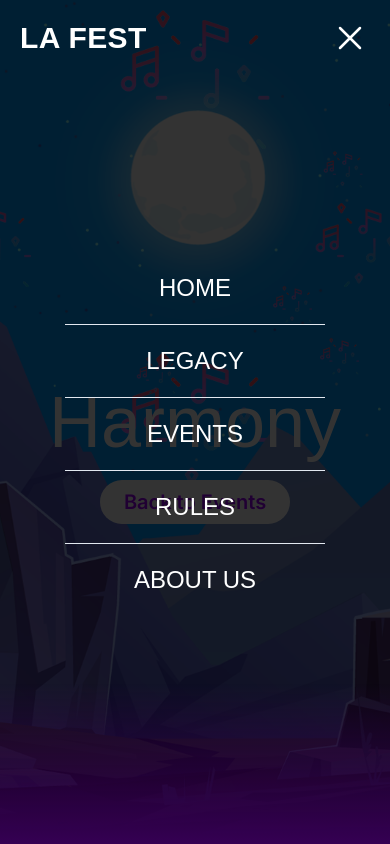
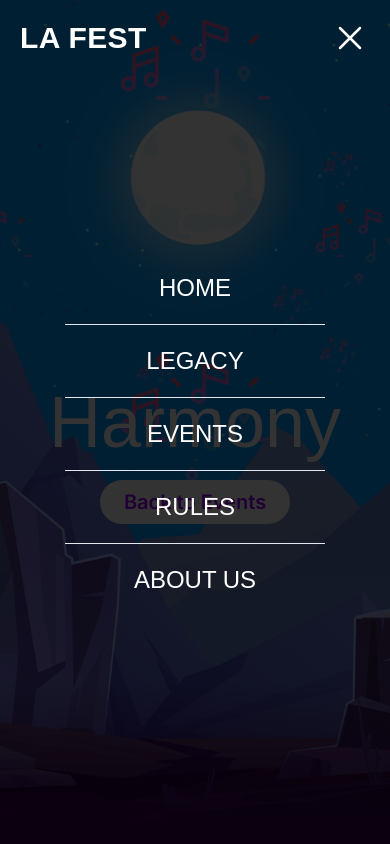
Before and after one commit to TheChilledBuffalo/lafest-2022, a Next.js app: page /events/harmony in a window 390 px wide. Both pictures are taken after a click on the button 350 px from the left and 38 px from the top of the page. Shown: the top 844 px of the page. Built offline with nearby package versions, Linux system fonts and the light colour scheme; a web font is replaced by a local one.

Commit message:
fix: z-index errors

```diff
--- a/app/(pages)/events/harmony/page.tsx
+++ b/app/(pages)/events/harmony/page.tsx
@@ -15,7 +15,7 @@ export default function Harmony() {
     <div className={"absolute top-0 h-full w-full bg-[#0199FF]"}>
       <section
         className={
-          "relative flex h-screen w-full flex-col items-center justify-center overflow-hidden before:absolute before:bottom-0 before:z-[1000] before:h-40 before:w-full before:bg-gradient-to-t before:from-[#350053] before:to-transparent"
+          "relative flex h-screen w-full flex-col items-center justify-center overflow-hidden before:absolute before:bottom-0 before:z-50 before:h-40 before:w-full before:bg-gradient-to-t before:from-[#350053] before:to-transparent"
         }
       >
         <Image
--- a/app/(pages)/events/lebate/page.tsx
+++ b/app/(pages)/events/lebate/page.tsx
@@ -13,7 +13,7 @@ export default function Harmony() {
     <div className={"absolute top-0 h-full w-full bg-[#4e93e8]"}>
       <section
         className={
-          "relative flex h-screen w-full flex-col items-center justify-center before:absolute before:bottom-0 before:z-[1000] before:h-40 before:w-full before:bg-gradient-to-t before:from-[#4e93e8] before:to-transparent"
+          "relative flex h-screen w-full flex-col items-center justify-center before:absolute before:bottom-0 before:z-50 before:h-40 before:w-full before:bg-gradient-to-t before:from-[#4e93e8] before:to-transparent"
         }
       >
         <Image
--- a/components/ui/NavBar.tsx
+++ b/components/ui/NavBar.tsx
@@ -60,7 +60,7 @@ export default function NavBar() {
   return (
     <>
       <nav
-        className={`sticky top-0 z-50 flex w-full select-none flex-row items-center p-5 font-semibold tracking-wide antialiased duration-200 ${header ? "-translate-y-[100%]" : ""} ${headerColor || showMenu ? "bg-black bg-opacity-80" : "bg-transparent"} ${transition ? "" : "transition-none"}`}
+        className={`sticky top-0 z-[1000] flex w-full select-none flex-row items-center p-5 font-semibold tracking-wide antialiased duration-200 ${header ? "-translate-y-[100%]" : ""} ${headerColor || showMenu ? "bg-black bg-opacity-80" : "bg-transparent"} ${transition ? "" : "transition-none"}`}
       >
         <div>
           <Link
@@ -102,7 +102,7 @@ export default function NavBar() {
         </div>
       </nav>
       <div
-        className={`fixed z-50 h-full w-full select-none flex-col items-center justify-center bg-black bg-opacity-80 pb-32 text-2xl ${
+        className={`fixed z-[1000] h-full w-full select-none flex-col items-center justify-center bg-black bg-opacity-80 pb-32 text-2xl ${
           showMenu ? "flex" : "hidden"
         }`}
       >
```
